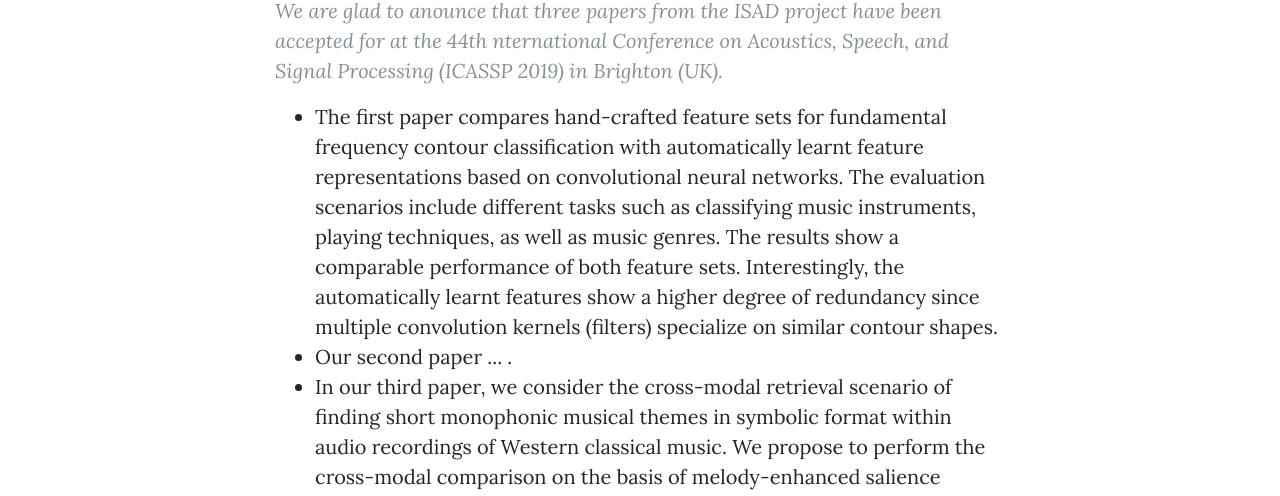
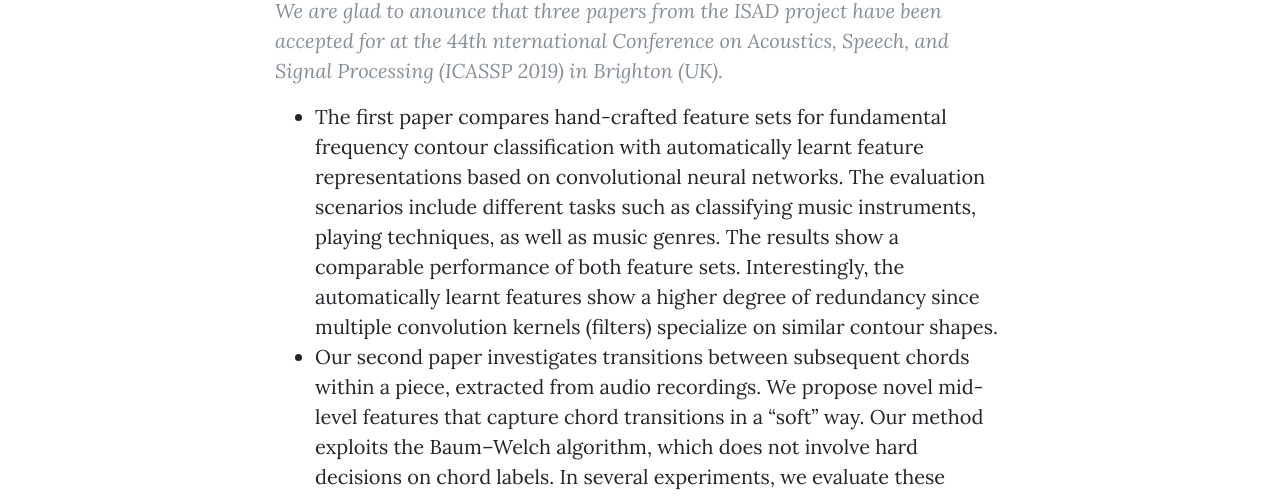
Before and after one commit to dfg-isad/dfg-isad.github.io, a website: page post.html in a window 1280 px wide. Shown: the part 454-950 px from the top of the page. Drawn offline with nearby package versions, Linux system fonts and the light colour scheme.

Commit message:
chord icassp paper 2019 (not yet checked by christof...)

```diff
--- a/post.html
+++ b/post.html
@@ -100,7 +100,7 @@
               The evaluation scenarios include different tasks such as classifying music instruments, playing techniques, as well as music genres.
               The results show a comparable performance of both feature sets. Interestingly, the automatically learnt features show a higher degree of redundancy since multiple convolution kernels (filters) specialize on similar contour shapes. </li>
 
-            <li>Our second paper ... . </li>
+            <li>Our second paper investigates transitions between subsequent chords within a piece, extracted from audio recordings. We propose novel mid-level features that capture chord transitions in a &#8220;soft&#8221; way. Our method exploits the Baum&ndash;Welch algorithm, which does not involve hard decisions on chord labels.  In several experiments, we evaluate these features within a style classification scenario discriminating four historical periods of Western classical music.</li>
 
             <li>In our third paper, we consider the cross-modal retrieval scenario of finding short monophonic musical themes in symbolic format within audio recordings of Western classical music.
               We propose to perform the cross-modal comparison on the basis of melody-enhanced salience representations.
```
